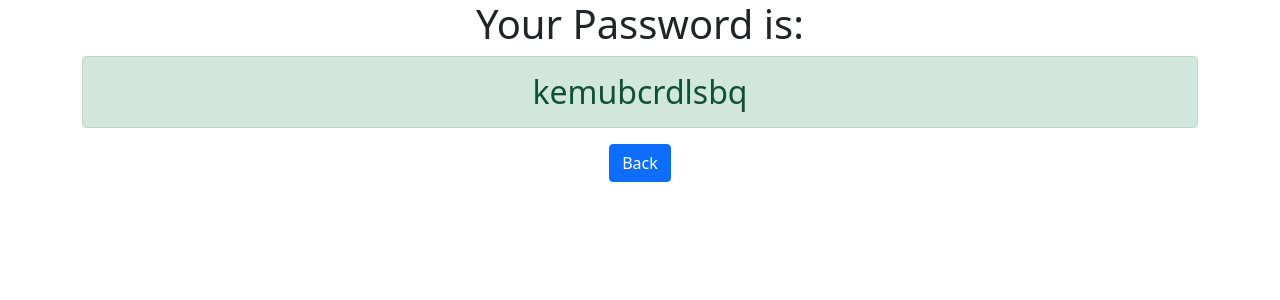
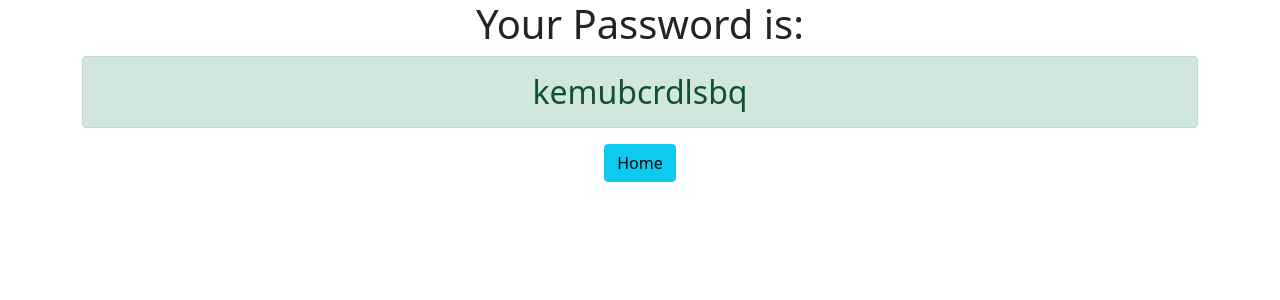
Before and after one commit to rodrigoscorsatto/django3-password-generator, a Django app: page /generatedpassword/ in a window 1280 px wide. Shown: the top 300 px of the page. Run offline with Django 3.2, Linux system fonts and the light colour scheme.

Commit message:
changed back buttton

```diff
--- a/generator/templates/generator/password.html
+++ b/generator/templates/generator/password.html
@@ -2,8 +2,11 @@
 <div class="container text-center">
     <h1> Your Password is: </h1>
     <h2 class="alert alert-success">{{ password}} </h2>
+    <a href="{% url 'home' %}" class="btn btn-info">Home</a>
+    <!--
     <form action="{% url 'home' %} ">
         <input type="submit" value="Back" class="btn btn-primary">
     </form>
+    -->
 </div>
 <!-- <a href="{% url 'home' %}">Home</a> -->
```
